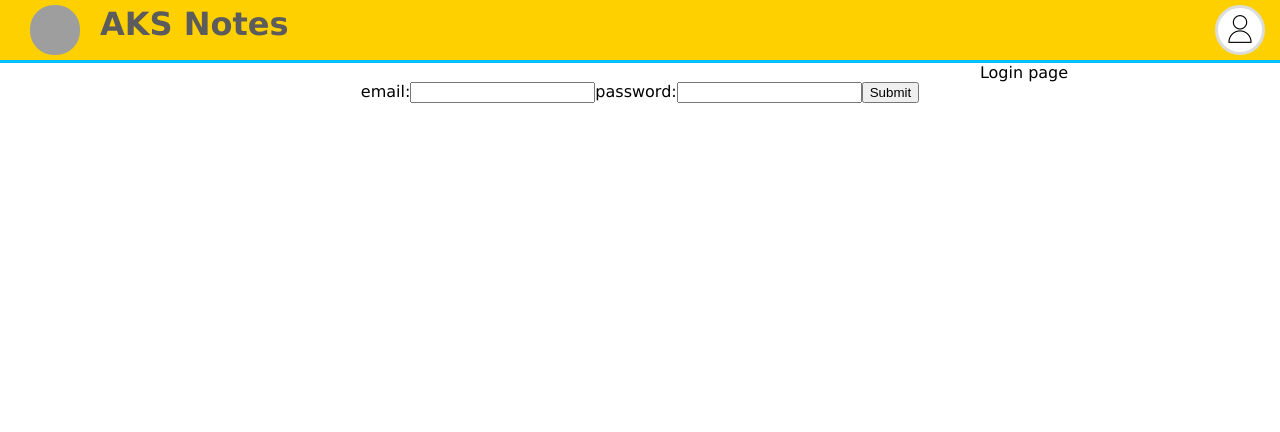
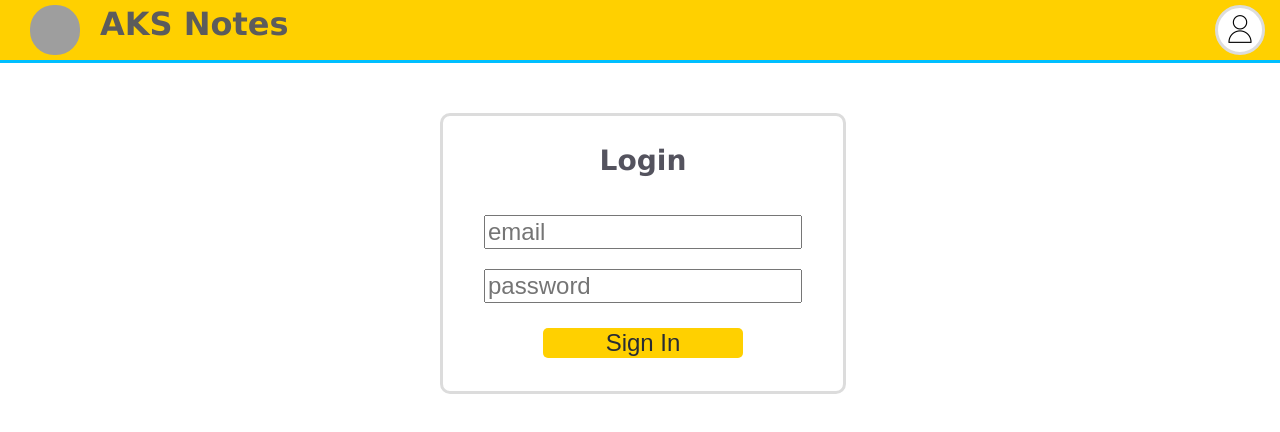
Before and after one commit to AzureKingStudios/azureking-notes, a React (Create React App) app in the folder client/: page /users/login in a window 1280 px wide. Shown: the top 432 px of the page. Built offline with nearby package versions, Linux system fonts and the light colour scheme; grey boxes are pictures that could not be loaded.

Commit message:
Update login screen with new look

```diff
--- a/client/src/App.css
+++ b/client/src/App.css
@@ -302,3 +302,35 @@ body {
   0% { transform: rotate(0deg); }
   100% { transform: rotate(360deg); }
 }
+
+/* ============================= Login ============================= */
+
+.login {
+  margin-top: 50px;
+  margin-left: calc(50% - 200px);
+  width: 400px;
+  height: 275px;
+  /* background-color: #00bfff; */
+  border: 3px solid #DCDCDC;
+  font-size: 24px;
+  border-radius: 10px;
+}
+
+.login-title {
+  color: #54535e;
+}
+
+.login-input {
+  font-size: 24px;
+  margin: 10px;
+}
+
+.login-btn {
+  width: 200px;
+  font-size: 24px;
+  background-color: #ffd000;
+  color: #282c34;
+  border: none;
+  border-radius: 5px;
+  margin: 15px;
+}
--- a/client/src/containers/LoginPage.js
+++ b/client/src/containers/LoginPage.js
@@ -44,13 +44,11 @@ class LoginPage extends Component {
     return(
       <div>
         <Header {...this.props}/>
-        <div>Login page</div>
-        <form onSubmit={this.handleSubmit}>
-          email:
-          <input type="text" value={this.state.email} onChange={this.handleChangeEmail} required />
-          password:
-          <input type="password" value={this.state.password} onChange={this.handleChangePassword} required />
-            <input type="submit" value="Submit" />
+        <form className='login' onSubmit={this.handleSubmit}>
+          <h3 className='login-title'>Login</h3>
+          <input placeholder='email' className='login-input' type="text" value={this.state.email} onChange={this.handleChangeEmail} required />
+          <input placeholder='password' className='login-input' type="password" value={this.state.password} onChange={this.handleChangePassword} required />
+          <input className='login-btn' type="submit" value="Sign In" />
         </form>
       </div>
     )
```
